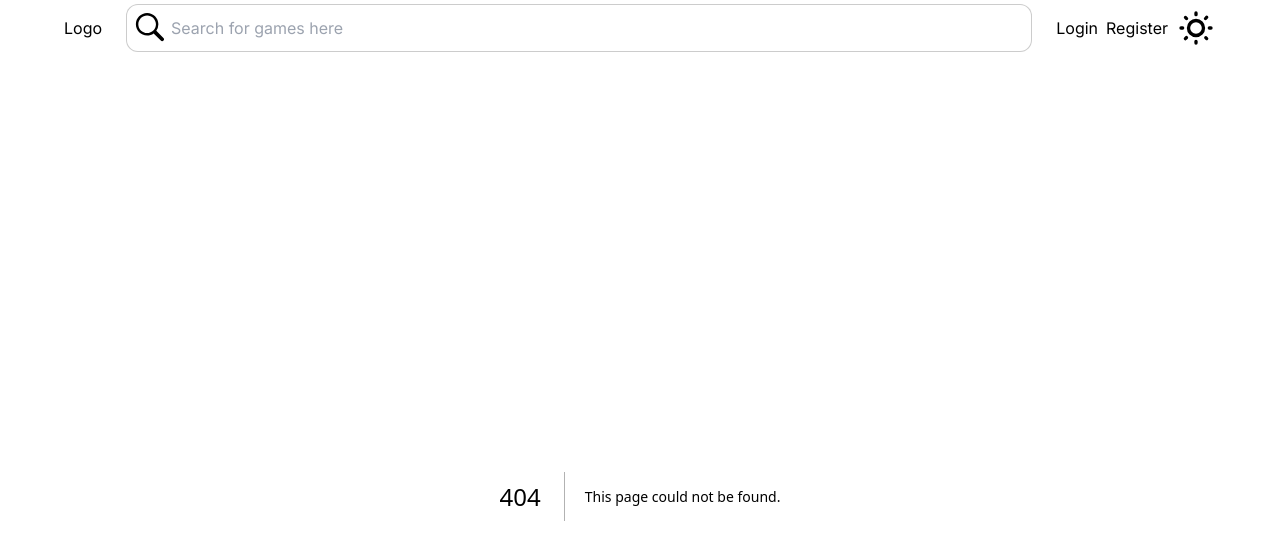
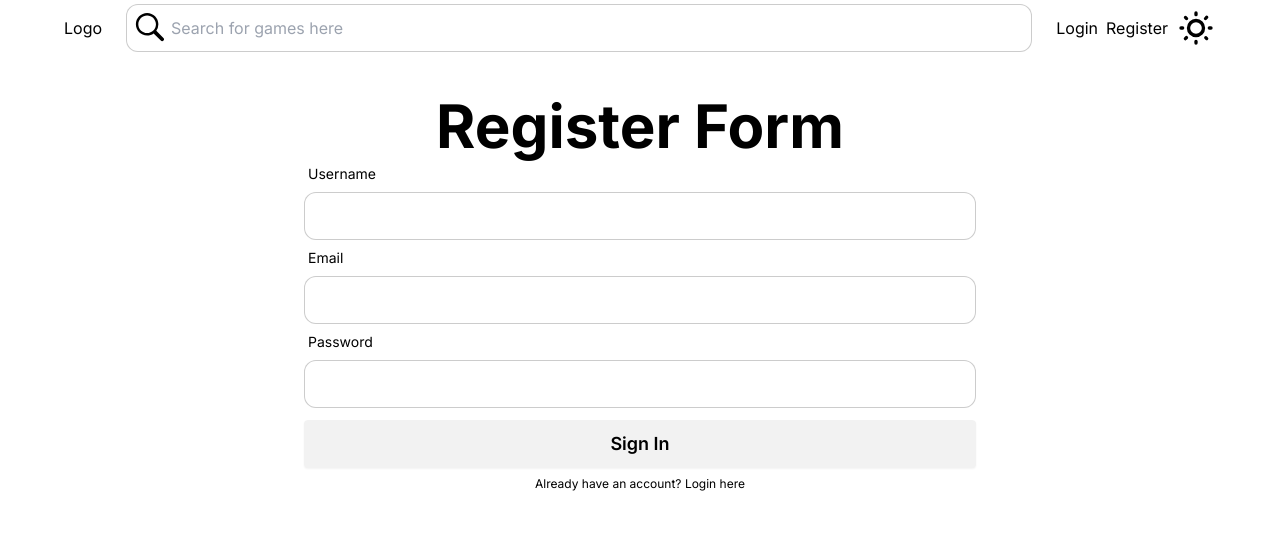
Before and after one commit to Paw565pl/gameshop, a Next.js app: page /register in a window 1280 px wide. Before the commit this address had no page. Shown: the top 560 px of the page. Built offline with nearby package versions, Linux system fonts and the light colour scheme.

Commit message:
feat: add register form and register page

```diff
--- /dev/null
+++ b/app/register/components/RegisterForm.tsx
@@ -0,0 +1,95 @@
+"use client";
+
+import { ErrorMessage, Field, Form, Formik } from "formik";
+import Link from "next/link";
+import { InferType, object, string } from "yup";
+
+const validationSchema = object({
+  username: string().required("username is required"),
+  email: string().required("email is required").email("email is invalid"),
+  password: string()
+    .required("password is required")
+    .min(8, "password's minimum length is 8 characters"),
+});
+
+type RegisterFormValues = InferType<typeof validationSchema>;
+
+const initialValues: RegisterFormValues = {
+  username: "",
+  email: "",
+  password: "",
+};
+
+const RegisterForm = () => {
+  return (
+    <>
+      <h3 className="text-center text-6xl font-bold">Register Form</h3>
+      <Formik
+        initialValues={initialValues}
+        validationSchema={validationSchema}
+        onSubmit={() => {}}
+      >
+        <Form className="lg:px-30 w-full xl:px-60">
+          {/* eslint-disable-next-line jsx-a11y/label-has-associated-control */}
+          <label className="form-control w-full">
+            <div className="label">
+              <span className="label-text">Username</span>
+            </div>
+            <Field
+              type="text"
+              name="username"
+              id="username"
+              className="input-base-300 input input-bordered w-full rounded-xl focus:border-accent focus:outline-none"
+            />
+            <ErrorMessage
+              name="username"
+              className="text-error"
+              component="p"
+            />
+          </label>
+          {/* eslint-disable-next-line jsx-a11y/label-has-associated-control */}
+          <label className="form-control w-full">
+            <div className="label">
+              <span className="label-text">Email</span>
+            </div>
+            <Field
+              type="text"
+              name="email"
+              id="email"
+              className="input-base-300 input input-bordered w-full rounded-xl focus:border-accent focus:outline-none"
+            />
+            <ErrorMessage name="email" className="text-error" component="p" />
+          </label>
+          {/* eslint-disable-next-line jsx-a11y/label-has-associated-control */}
+          <label className="form-control w-full">
+            <div className="label">
+              <span className="label-text">Password</span>
+            </div>
+            <Field
+              type="text"
+              name="password"
+              id="password"
+              className="input-base-300 input input-bordered w-full rounded-xl focus:border-accent focus:outline-none"
+            />
+            <ErrorMessage
+              name="password"
+              className="text-error"
+              component="p"
+            />
+          </label>
+          <button type="submit" className="btn btn-block mt-3 rounded text-lg">
+            Sign In
+          </button>
+        </Form>
+      </Formik>
+      <p className="mt-2 text-center text-xs">
+        Already have an account?{" "}
+        <Link href={"/login"} className="link-hover link">
+          Login here
+        </Link>
+      </p>
+    </>
+  );
+};
+
+export default RegisterForm;
--- /dev/null
+++ b/app/register/page.tsx
@@ -0,0 +1,7 @@
+import RegisterForm from "./components/RegisterForm";
+
+const RegisterPage = () => {
+  return <RegisterForm />;
+};
+
+export default RegisterPage;
```
